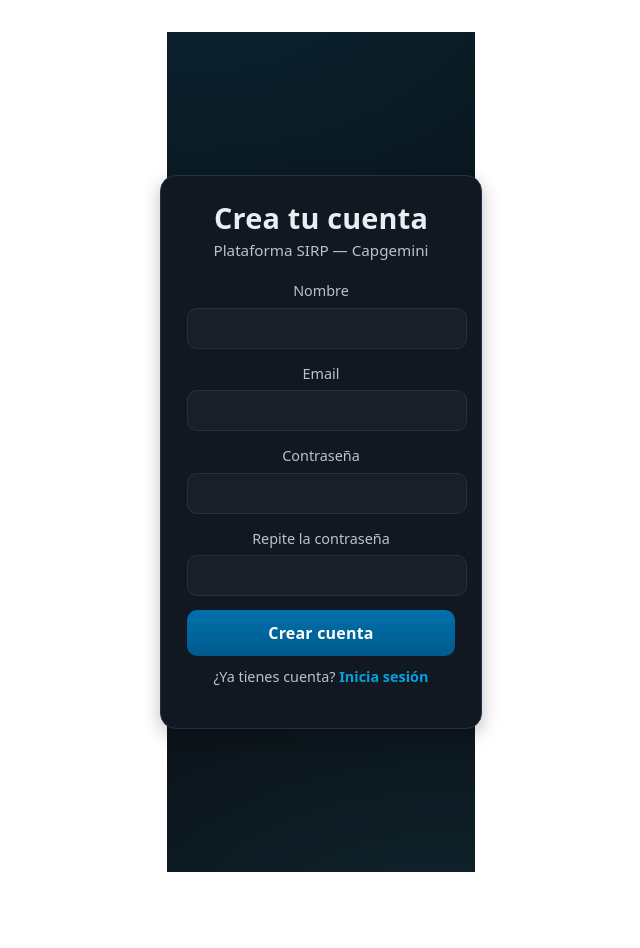
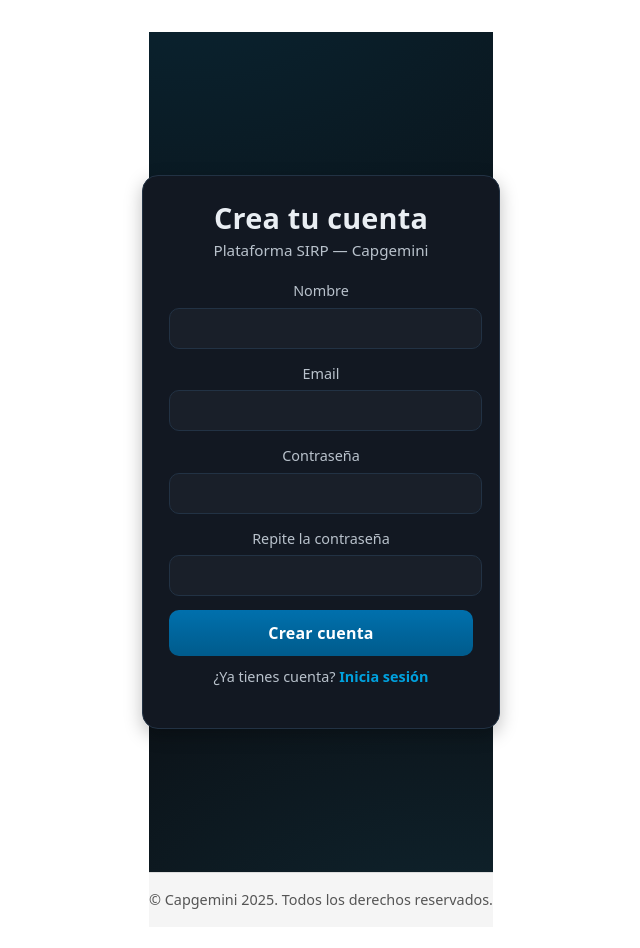
Before and after one commit to choski91/Proyecto-final-Tripulaciones-F.S, a React (Vite) app in the folder client/: page /signup in a window 1280 px wide. Shown: the top 948 px of the page, without its empty margins (319-959 px from the left). Before the commit the page ends 904 px from the top, so only its background shows below. Built offline with nearby package versions, Linux system fonts and the light colour scheme; no server answers; what ag-grid-community would draw is missing.

Commit message:
sass/footer

```diff
--- a/client/src/App.jsx
+++ b/client/src/App.jsx
@@ -2,15 +2,19 @@
 import SignUp from "./pages/SignUp";
 import LogIn from "./pages/Login";
 import AlertContainer from "./components/Main/AlertContainer";
-// import "./styles/styles.scss";
+import Footer from "./components/Footer/Footer"
+
 
 function App() {
   return (
-    <Routes>
-      <Route path="/signup" element={<SignUp />} />
-      <Route path="/login" element={<LogIn />} />
-      <Route path="/alerts" element={<AlertContainer />} />
-    </Routes>
+    <>
+      <Routes>
+        <Route path="/signup" element={<SignUp />} />
+        <Route path="/login" element={<LogIn />} />
+        <Route path="/alerts" element={<AlertContainer />} />
+      </Routes>
+      <Footer />
+    </>
   );
 }
 
--- a/client/src/components/Footer/Footer.jsx
+++ b/client/src/components/Footer/Footer.jsx
@@ -1,7 +1,9 @@
 import React from "react";
 
 const Footer = () => {
-  return <div>Footer</div>;
+  return <div className="footer">
+    &copy; Capgemini 2025. Todos los derechos reservados.
+    </div>;
 };
 
 export default Footer;
--- a/client/src/styles/components/_AlertContainer.scss
+++ b/client/src/styles/components/_AlertContainer.scss
@@ -4,20 +4,23 @@
   // contenedor principal
   display: flex;
   flex-direction: column;
-  gap: 2rem; // separación entre secciones
+  align-items: center; // centra horizontalmente todo el contenido
+  gap: 2rem;
   padding: 2rem;
   background-color: #f9f9fb;
   width: 100vw;
-  min-height: 100vh;
-  height: 100vh;
+  margin: 0;
+  min-height: 600px; // altura mínima menor
+  height: auto; // altura automática según contenido
   box-sizing: border-box;
 
   // header con el botón o form de SimulateAttack
   .header {
     display: flex;
-    justify-content: flex-end;
+    justify-content: flex-end; // vuelve a poner el botón arriba a la derecha
     align-items: center;
     margin-bottom: 1rem;
+    width: 100%;
 
     button {
       background-color: #4a90e2;
@@ -39,13 +42,17 @@
     font-size: 1.4rem;
     margin-bottom: 0.5rem;
     color: #333;
-    border-left: 4px solid #4a90e2;
     padding-left: 0.5rem;
+    width: 100%;
+    text-align: left;
   }
 
   // buscador de alertas (AlertSearch)
   .alert-search {
     margin-bottom: 1rem;
+    width: 100%;
+    display: flex;
+    justify-content: left;
 
     input {
       padding: 0.4rem 0.6rem;
@@ -61,6 +68,7 @@
     display: grid;
     grid-template-columns: repeat(auto-fill, minmax(250px, 1fr));
     gap: 1rem;
+    width: 100%;
 
     .alert-item {
       background: #fff;
--- a/client/src/styles/components/_AlertGraph.scss
+++ b/client/src/styles/components/_AlertGraph.scss
@@ -1,14 +1,19 @@
-@use "../utils/variables.scss" as *;
-
-
 .alert-graph {
   // section general
   padding: 1rem;
   background-color: #f7f8fa;
+  display: flex;
+  flex-direction: column;
+  align-items: center;
+  width: 100%;
+  max-width: 1200px; // igual que el contenedor principal
+  margin: 0 auto; // centra horizontalmente en la pantalla
 
   article.ag-theme-alpine {
-    height: 400px;
+    height: 500px; // aumenta el alto de la tabla
     width: 100%;
+    max-width: 1200px; // opcional, para limitar el ancho máximo
+    margin: 0 auto; // centra la tabla
     border: 2px solid #4a90e2;
     border-radius: 8px;
     padding: 10px;
--- a/client/src/styles/components/_AlertSearch.scss
+++ b/client/src/styles/components/_AlertSearch.scss
@@ -4,8 +4,10 @@
 .alert-search {
   display: flex;
   align-items: center;
+  justify-content: center; // centra el buscador
   gap: 0.75rem; // espacio entre label y select
   margin: 1rem 0;
+  width: 100%;
 
   label {
     font-size: 0.95rem;
@@ -37,7 +39,7 @@
   // móvil: que se apilen
   @media (max-width: 600px) {
     flex-direction: column;
-    align-items: flex-start;
+    align-items: center; // centra en móvil
 
     select {
       width: 100%;
--- /dev/null
+++ b/client/src/styles/components/_Footer.scss
@@ -0,0 +1,28 @@
+@use "../utils/variables.scss" as *;
+
+.footer {
+  width: 100%;
+  background-color: #f5f5f5;
+  color: #555;
+  text-align: center;
+  padding: 1rem 0;
+  font-size: 0.9rem;
+  border-top: 1px solid #ddd;
+  position: relative; // para poder usar fixed si quieres
+  bottom: 0;
+
+  a {
+    color: #4a90e2;
+    text-decoration: none;
+
+    &:hover {
+      text-decoration: underline;
+    }
+  }
+
+  // responsive
+  @media (max-width: 768px) {
+    font-size: 0.8rem;
+    padding: 0.8rem 0;
+  }
+}
--- a/client/src/styles/styles.scss
+++ b/client/src/styles/styles.scss
@@ -5,4 +5,5 @@
 @use './components/AlertGraph';
 @use './components/SimulateAttack';
 @use 'components/AlertContainer';
-@use 'components/AlertSearch'
+@use 'components/AlertSearch';
+@use 'components/Footer'
```
